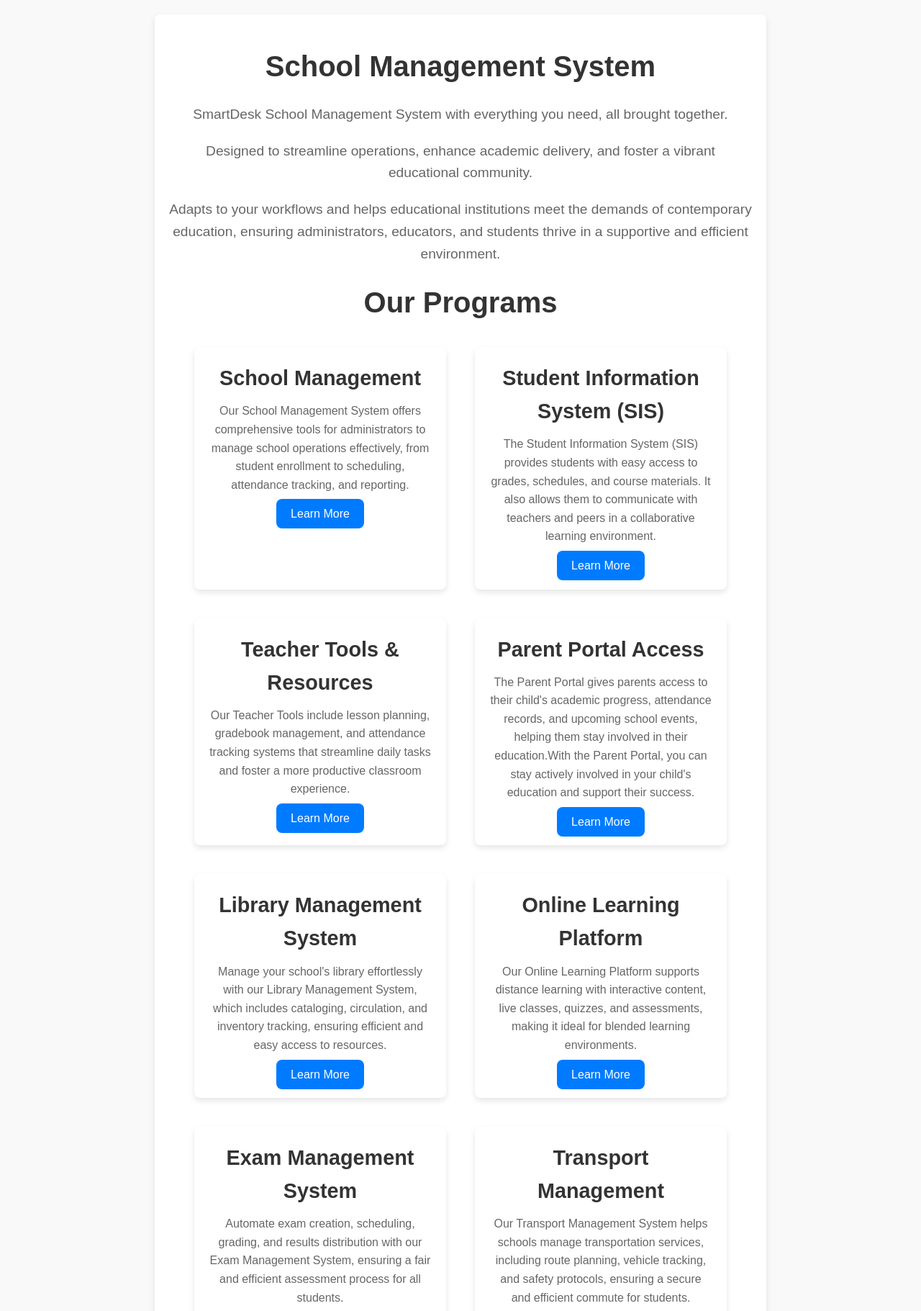
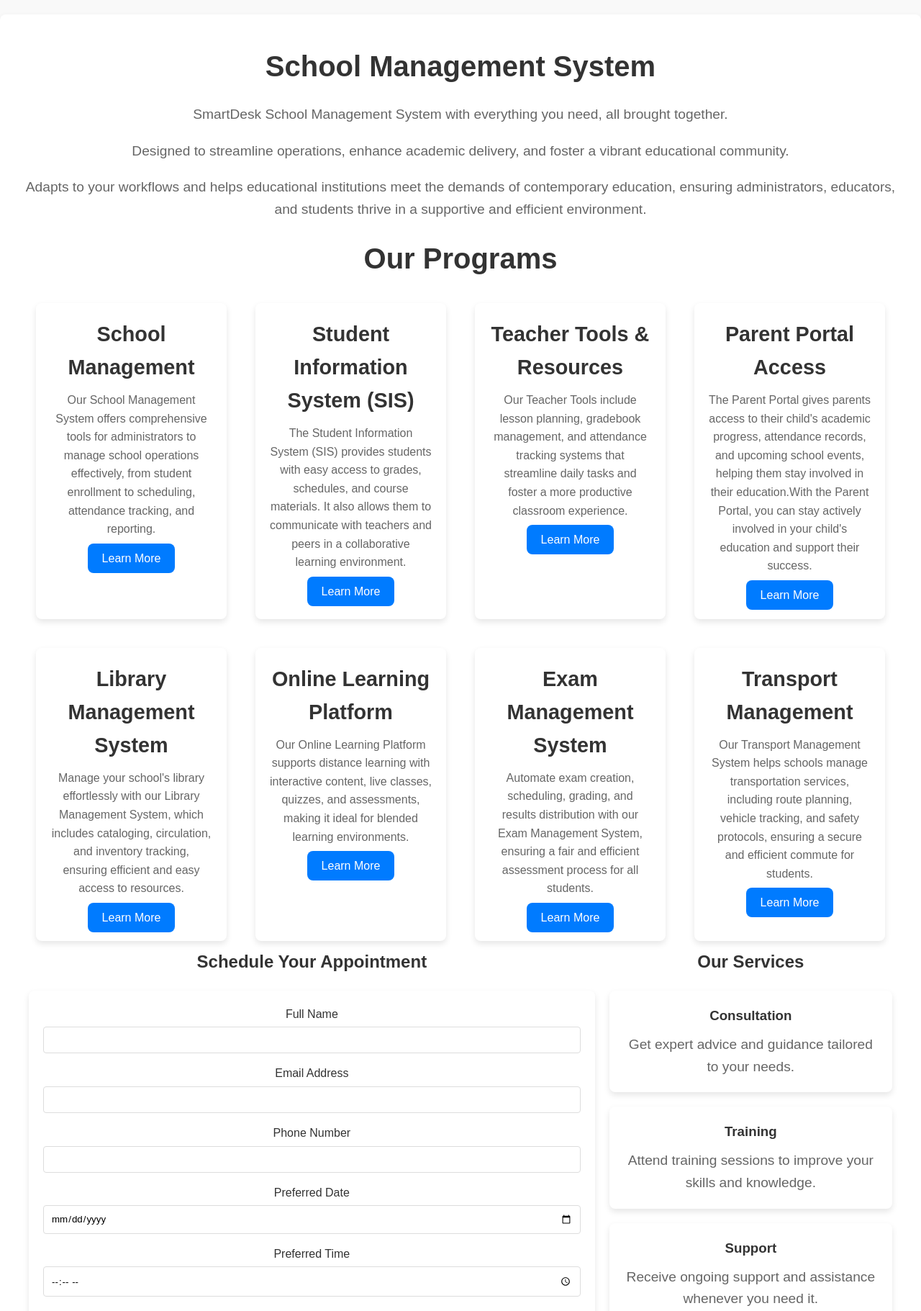
Before and after one commit to Mamasb/SmartDesk, a Flask app: page / in a window 1280 px wide. Shown: the part 61-1882 px from the top of the page at 72% size. Run offline with Flask 3, Linux system fonts and the light colour scheme.

Commit message:
modified:   static/css/styles.css

```diff
--- a/static/css/styles.css
+++ b/static/css/styles.css
@@ -70,7 +70,7 @@
   text-align: center;
   background-color: white;
   margin: 20px auto;
-  max-width: 850px;
+  max-width: 1500px;
   box-shadow: 0 4px 8px rgba(0, 0, 0, 0.1);
 
   border-radius: 8px;
```
